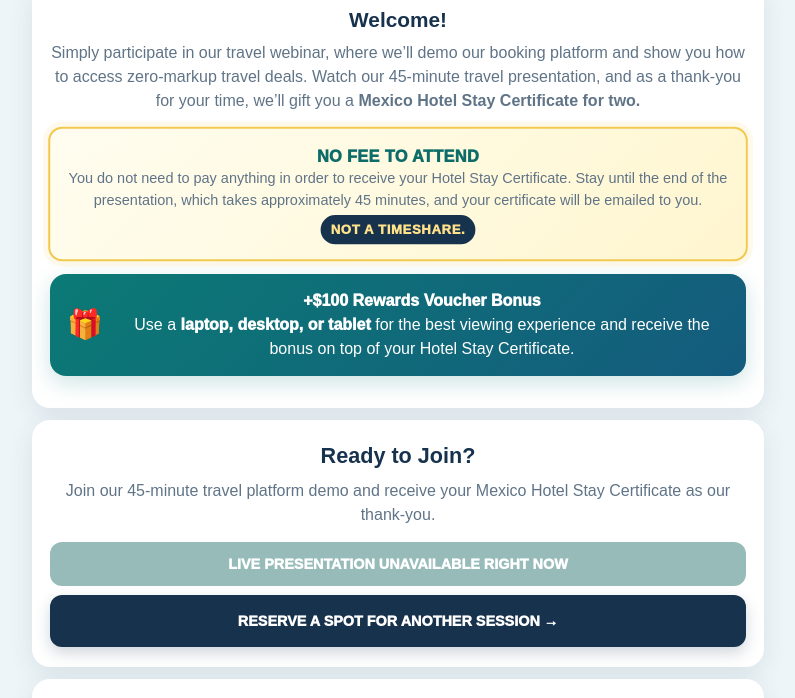
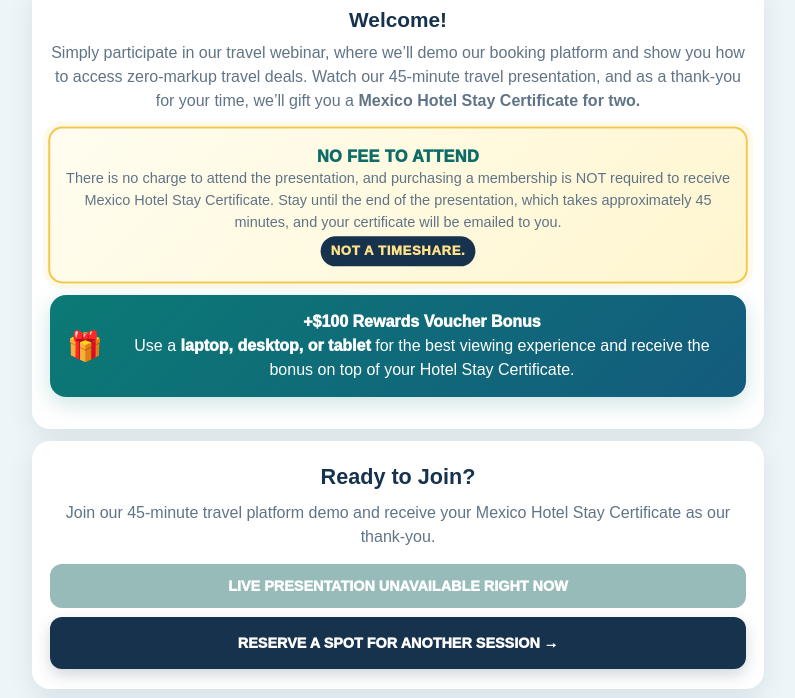
Before and after one commit to aht-travel/Mexico-Offer, a plain HTML site: page index.html in a window 1280 px wide. Shown: the part 402-1100 px from the top of the page, without its empty margins (242-1037 px from the left). Drawn offline with Linux system fonts and the light colour scheme.

Commit message:
Update index.html

```diff
--- a/index.html
+++ b/index.html
@@ -135,7 +135,7 @@ body{margin:0;background:#eef5f8;color:#17324d;font-family:Arial,Helvetica,sans-
     <p>Simply participate in our travel webinar, where we’ll demo our booking platform and show you how to access zero-markup travel deals. Watch our 45-minute travel presentation, and as a thank-you for your time, we’ll gift you a <strong>Mexico Hotel Stay Certificate for two.</strong></p>
     <div class="pulse-notice" role="note" aria-label="Certificate requirements">
       <strong>NO FEE TO ATTEND</strong>
-      <p>You do not need to pay anything in order to receive your Hotel Stay Certificate. Stay until the end of the presentation, which takes approximately 45 minutes, and your certificate will be emailed to you.</p>
+      <p>There is no charge to attend the presentation, and purchasing a membership is NOT required to receive Mexico Hotel Stay Certificate. Stay until the end of the presentation, which takes approximately 45 minutes, and your certificate will be emailed to you.</p>
       <span class="not-timeshare">NOT A TIMESHARE.</span>
     </div>
     <section class="bonus welcome-bonus">
```
